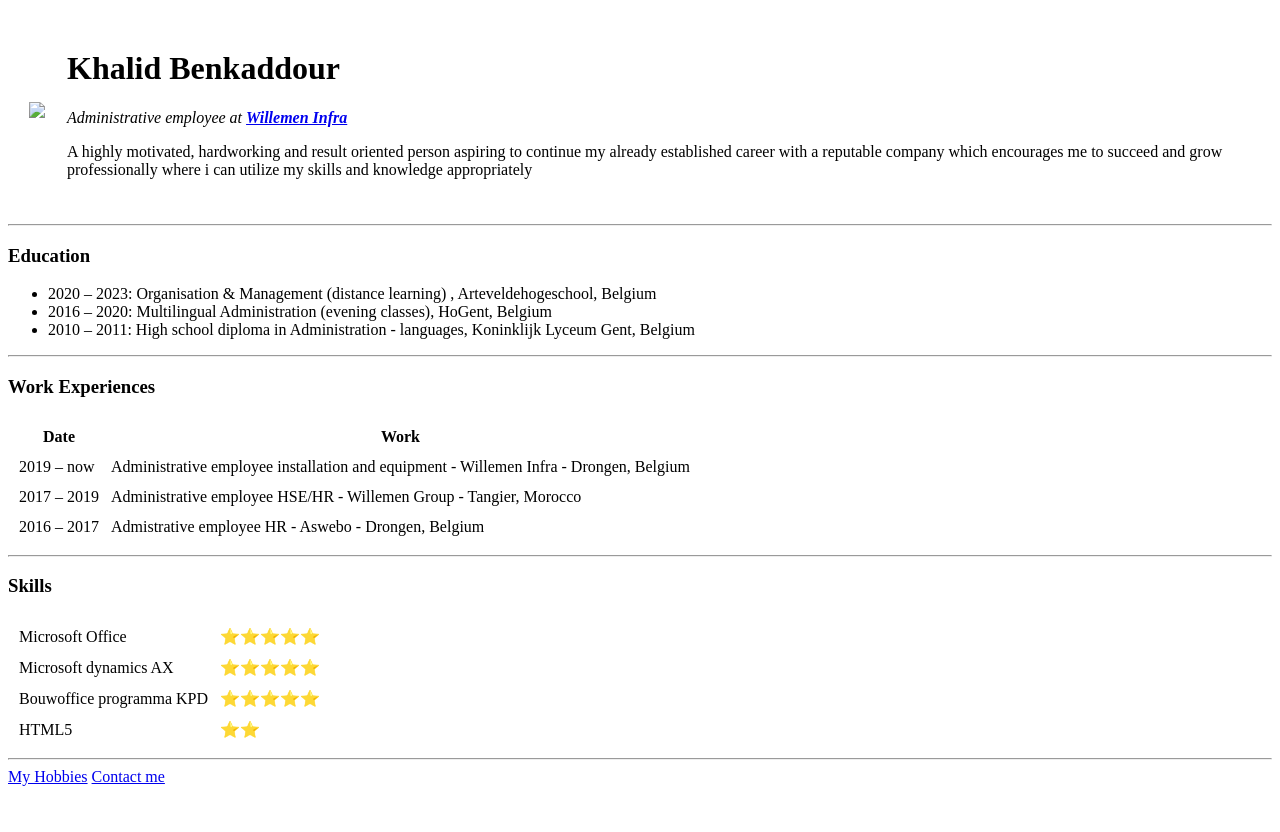
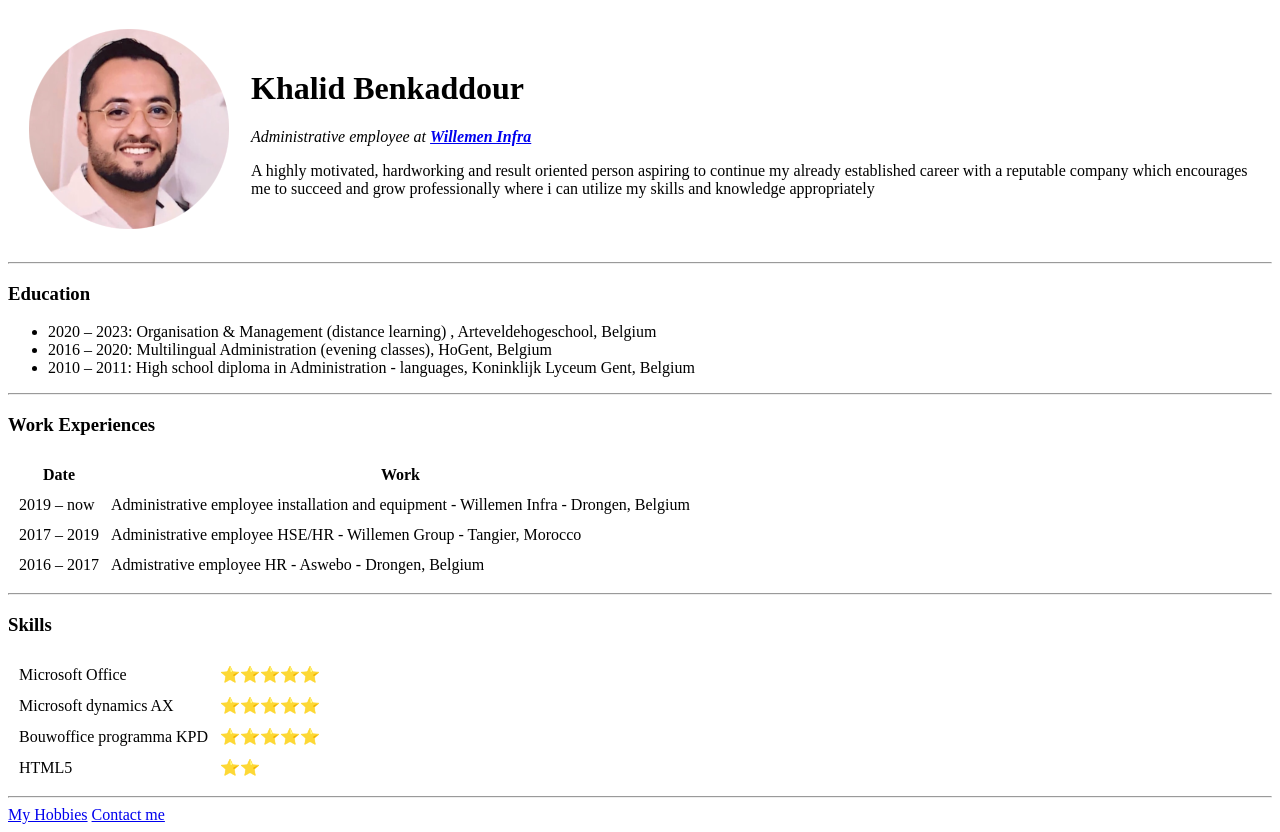
Before and after one commit to Khalbenk/cv, a plain HTML site: page index.html in a window 1280 px wide. Before the commit the page ends 800 px from the top, so only its background shows below. Drawn offline with Linux system fonts and the light colour scheme; the site is published under a folder, as on GitHub Pages, so addresses that start at the root find nothing.

Commit message:
Update index.html

```diff
--- a/index.html
+++ b/index.html
@@ -9,7 +9,7 @@
 <body>
   <table cellspacing="20" >
     <tr>
-      <td><img src="/Images/Khalid1.png"/></td>
+      <td><img src="Images/Khalid1.png"/></td>
       <td><h1>Khalid Benkaddour</h1>
         <p><em>Administrative employee at <strong><a href="https://www.willemen.be/nl/aannemer/willemen-infra">Willemen Infra</strong></a></em></p>
         <p>A highly motivated, hardworking and result oriented person aspiring to continue my already established career with a reputable company which encourages me to succeed and grow professionally where i can utilize my skills and knowledge appropriately</p></td>
```
